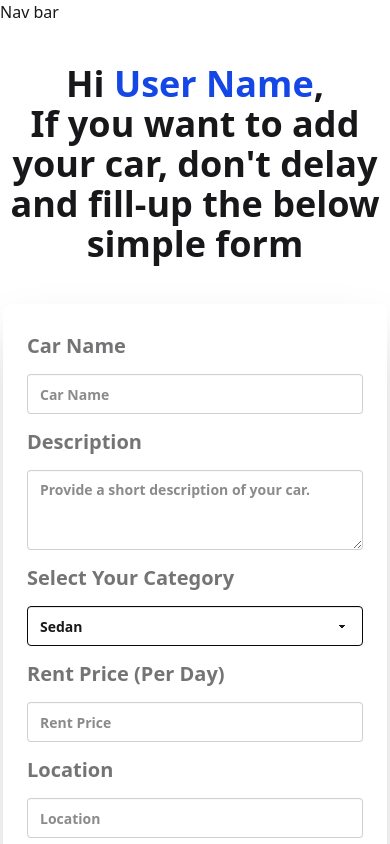
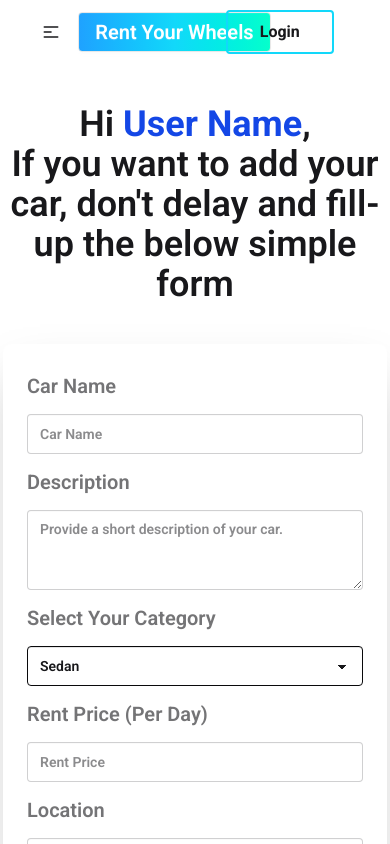
Before and after one commit to Misskhat/rent-your-wheels-client, a React (Vite) app: page /addCar in a window 390 px wide. Shown: the top 844 px of the page. Built offline with nearby package versions, Linux system fonts and the light colour scheme; no server answers.

Commit message:
navbar section added

```diff
--- a/src/components/Navbar.jsx
+++ b/src/components/Navbar.jsx
@@ -1,9 +1,94 @@
 import React from "react";
+import {Link, NavLink} from "react-router";
+import useAuth from "../hooks/useAuth";
+import logo from "../assets/logo.png";
 
 const Navbar = () => {
+    const {user} = useAuth();
+    const links = (
+        <>
+            <NavLink to={"/"}>Home</NavLink>
+            <NavLink to={"/browseCars"}>Browse Cars</NavLink>
+
+            {user && (
+                <>
+                    <NavLink>Add Card</NavLink>
+                    <NavLink>My Booking</NavLink>
+                    <NavLink>My Listing</NavLink>
+                </>
+            )}
+        </>
+    );
     return (
-        <div>
-            <h1>Nav bar</h1>
+        <div className="w-11/12 mx-auto ">
+            <div className="navbar bg-base-100  rounded-b-2xl">
+                <div className="navbar-start">
+                    <div className="dropdown">
+                        <div tabIndex={0} role="button" className="btn btn-ghost lg:hidden">
+                            <svg
+                                xmlns="http://www.w3.org/2000/svg"
+                                className="h-5 w-5"
+                                fill="none"
+                                viewBox="0 0 24 24"
+                                stroke="currentColor"
+                            >
+                                <path
+                                    strokeLinecap="round"
+                                    strokeLinejoin="round"
+                                    strokeWidth="2"
+                                    d="M4 6h16M4 12h8m-8 6h16"
+                                />
+                            </svg>
+                        </div>
+                        <ul
+                            tabIndex="-1"
+                            className="menu menu-sm dropdown-content bg-base-100 rounded-box z-1 mt-3 w-52 p-2 shadow"
+                        >
+                            {links}
+                        </ul>
+                    </div>
+                    <Link to={"/"} className="btn text-xl bg-gradient-brand text-white rounded">
+                        Rent Your Wheels
+                    </Link>
+                </div>
+                <div className="navbar-center hidden lg:flex">
+                    <ul className="menu menu-horizontal px-1 space-x-10  ">{links}</ul>
+                </div>
+                <div className="navbar-end px-8 font-bold ">
+                    {user ? (
+                        <div className="dropdown dropdown-end">
+                            <div tabIndex={0} role="button">
+                                <img
+                                    className="w-[50px] h-[50px] rounded-full border-2 border-[#13c7e8]"
+                                    src=""
+                                    alt=""
+                                />
+                            </div>
+                            <ul
+                                tabIndex="-1"
+                                className="menu dropdown-content bg-base-200 rounded-box z-1 mt-4 w-52 p-2 shadow-sm"
+                            >
+                                <li className="text-[#13c7e8] hover:border-b-2 transition-all duration-200 rounded">
+                                    <a>user.displayName</a>
+                                </li>
+                                <li className="text-[#13c7e8] hover:border-b-2 rounded">
+                                    <a>user.email</a>
+                                </li>
+                                <li className="text-[#13c7e8] hover:border-b-2 rounded">
+                                    <Link to={""}>Log Out</Link>
+                                </li>
+                            </ul>
+                        </div>
+                    ) : (
+                        <Link
+                            className="border-2 border-[#12d8fa] px-8 py-2 rounded hover:bg-[#12d8fa] transition-all duration-300  hover:text-white"
+                            to={"/login"}
+                        >
+                            Login
+                        </Link>
+                    )}
+                </div>
+            </div>
         </div>
     );
 };
--- a/src/context/AuthProvider.jsx
+++ b/src/context/AuthProvider.jsx
@@ -13,7 +13,7 @@ import {auth} from "../firebase/firebase.config";
 const googleProvider = new GoogleAuthProvider();
 
 const AuthProvider = ({children}) => {
-    const [user, setUser] = useState({});
+    const [user, setUser] = useState(null);
     const [loader, setLoader] = useState(true);
 
     // sign up user for register
--- a/src/hooks/useAuth.jsx
+++ b/src/hooks/useAuth.jsx
@@ -1,4 +1,4 @@
-import React, {use} from "react";
+import {use} from "react";
 import {AuthContext} from "../context/AuthContext";
 
 const useAuth = () => {
--- a/src/hooks/useAxiosSecure.jsx
+++ b/src/hooks/useAxiosSecure.jsx
@@ -1,5 +1,5 @@
 import axios from "axios";
-import {use, useEffect} from "react";
+import {useEffect} from "react";
 import useAuth from "./useAuth";
 
 const instance = axios.create({
@@ -10,7 +10,7 @@ const useAxiosSecure = () => {
     const {user} = useAuth();
     useEffect(() => {
         const requestInstance = instance.interceptors.request.use((config) => {
-            config.headers.authorization = `Bearer ${user.token}`;
+            config.headers.authorization = `Bearer ${user?.token}`;
             return config;
         });
         const responseInstance = instance.interceptors.response.use((res) => {
@@ -21,7 +21,7 @@ const useAxiosSecure = () => {
             instance.interceptors.request.eject(requestInstance);
             instance.interceptors.response.eject(responseInstance);
         };
-    }, []);
+    }, [user]);
     return instance;
 };
 
--- a/src/index.css
+++ b/src/index.css
@@ -1,2 +1,22 @@
+@import url('https://fonts.googleapis.com/css2?family=Roboto:ital,wght@0,100..900;1,100..900&display=swap');
 @import "tailwindcss";
 @plugin "daisyui";
+
+
+* {
+    font-family: "Roboto", sans-serif;
+}
+
+
+
+a.active {
+    @apply font-bold border-b-2 text-[#13c7e8];
+}
+
+.gradient-text {
+    @apply bg-gradient-to-r from-[#1fa2ff] to-[#06ffcb] via-[#12d8fa] bg-clip-text text-transparent;
+}
+
+.bg-gradient-brand {
+    @apply bg-gradient-to-r from-[#1fa2ff] via-[#12d8fa] to-[#06ffcb];
+}
--- a/src/main.jsx
+++ b/src/main.jsx
@@ -3,9 +3,12 @@ import {createRoot} from "react-dom/client";
 import "./index.css";
 import {RouterProvider} from "react-router/dom";
 import {router} from "./router/Router.jsx";
+import AuthProvider from "./context/AuthProvider.jsx";
 
 createRoot(document.getElementById("root")).render(
     <StrictMode>
-        <RouterProvider router={router} />
+        <AuthProvider>
+            <RouterProvider router={router} />
+        </AuthProvider>
     </StrictMode>
 );
--- a/src/pages/AddCar.jsx
+++ b/src/pages/AddCar.jsx
@@ -1,7 +1,9 @@
 import React from "react";
 import addCarBg from "../assets/addCarBg.jpg";
+import useAxiosSecure from "../hooks/useAxiosSecure";
 
 const AddCar = () => {
+    const axiosSecure = useAxiosSecure();
 
     const handleAddCar = (e) => {
         e.preventDefault();
@@ -25,8 +27,7 @@ const AddCar = () => {
             providerEmail,
             status,
         };
-
-
+        axiosSecure.post("/addCar", newAddCar).then((data) => console.log(data.data));
     };
     return (
         <div className="">
--- a/src/router/Router.jsx
+++ b/src/router/Router.jsx
@@ -12,7 +12,7 @@ import Register from "../pages/Register";
 export const router = createBrowserRouter([
     {
         path: "/",
-        ErrorBoundary: <ErrorPage></ErrorPage>,
+        // ErrorBoundary: <ErrorPage></ErrorPage>,
         hydrateFallbackElement: <ErrorPage></ErrorPage>,
         Component: MainLayout,
 
```
Also changed, not shown: src/assets/logo.png (added).
